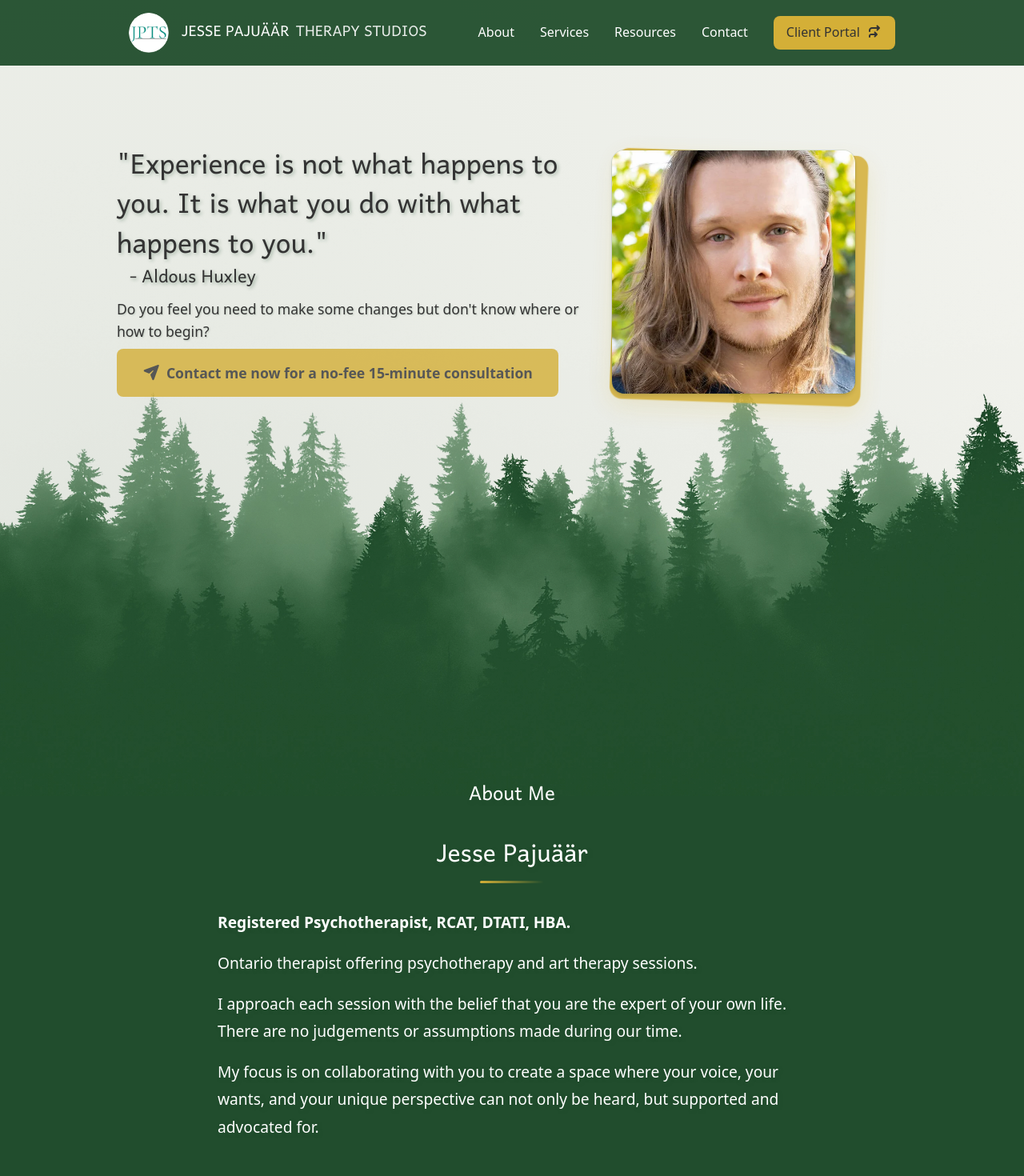
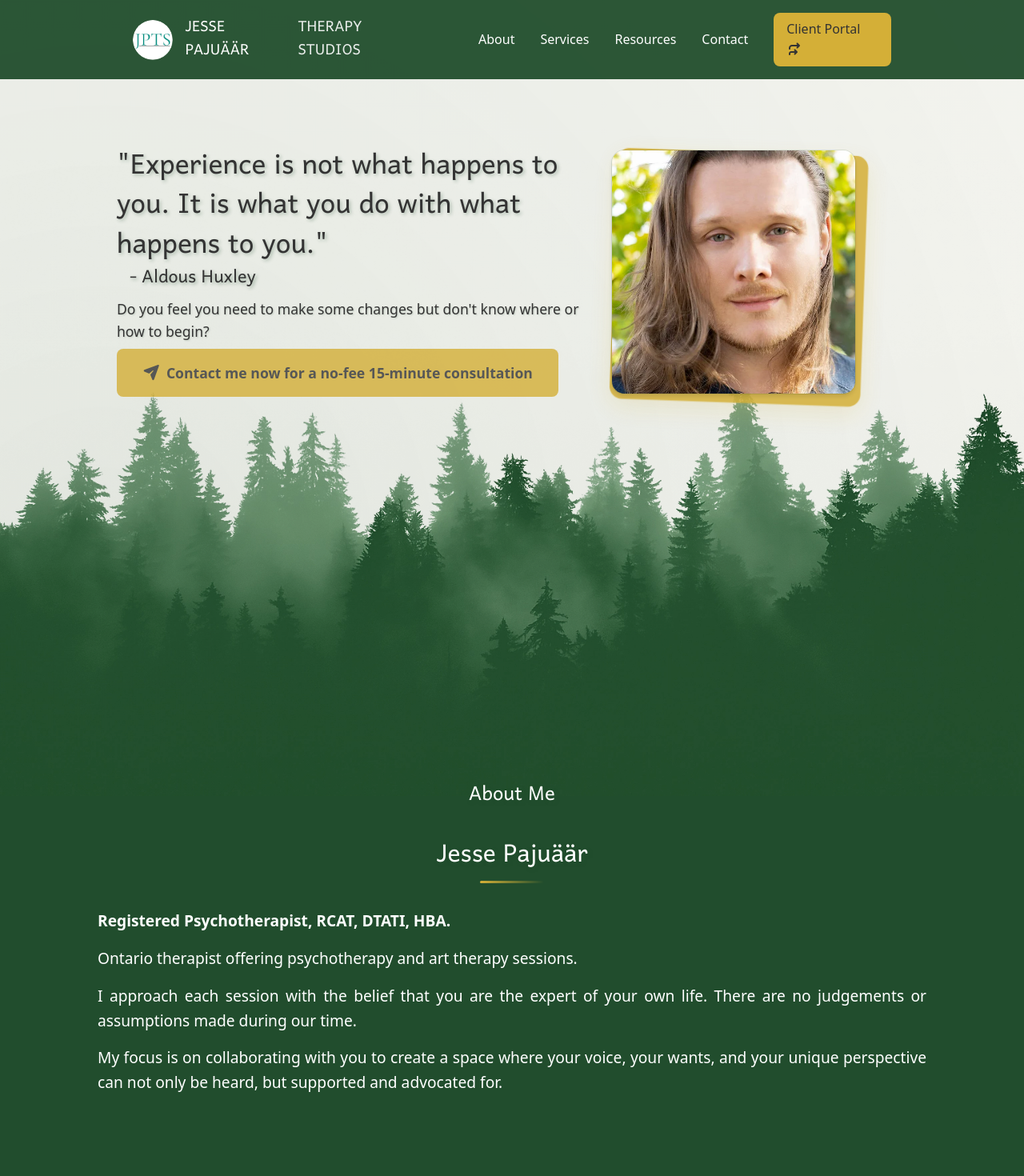
Before and after one commit to danispinxo/jesse-site, a Next.js app: page / in a window 1280 px wide. Shown: the top 1470 px of the page at 80% size. Built offline with nearby package versions, Linux system fonts and the light colour scheme; a web font is replaced by a local one.

Commit message:
Formatting for about me and why content in homepage

```diff
--- a/src/app/styles/styles.scss
+++ b/src/app/styles/styles.scss
@@ -318,11 +318,12 @@ body {
   .why-content {
     position: relative;
     z-index: 1;
-    max-width: 800px;
+    max-width: 1100px;
     margin: 0 auto;
     font-size: 1.2rem;
-    line-height: 1.8;
-    text-shadow: 2px 2px 4px rgba($background-dark, 0.5);
+    line-height: 1.6;
+    font-weight: 00;
+    text-align: justify;
     padding: 0 $spacing-lg;
     color: $text-light;
 
@@ -597,8 +598,8 @@ body {
   background-color: rgba($background-dark, 0.95);
 
   .navbar-container {
-    max-width: 1200px;
-    margin: 0 auto;
+    max-width: 1400px;
+    margin: 0 12%;
     display: flex;
     justify-content: space-between;
     align-items: center;
```
